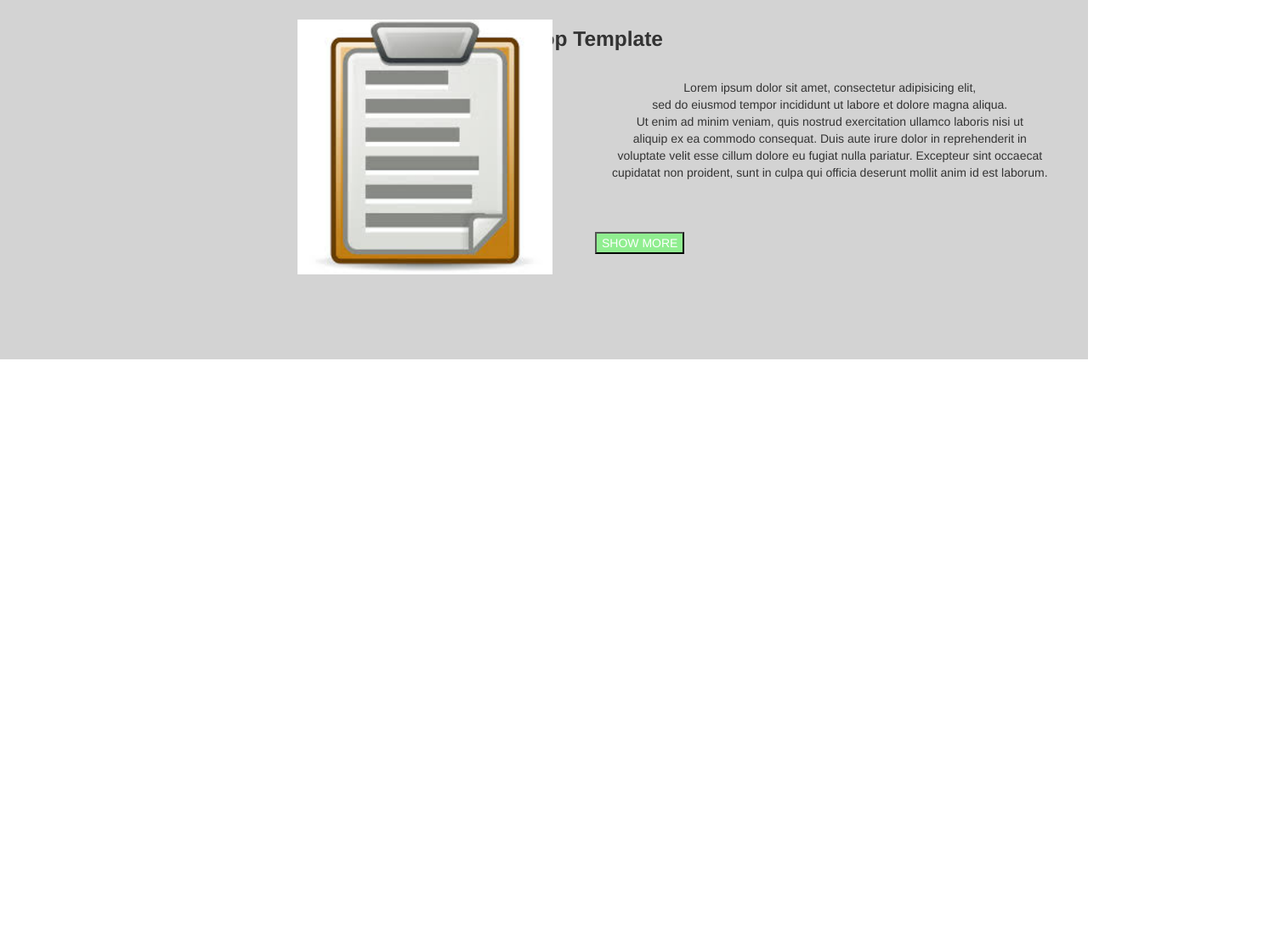
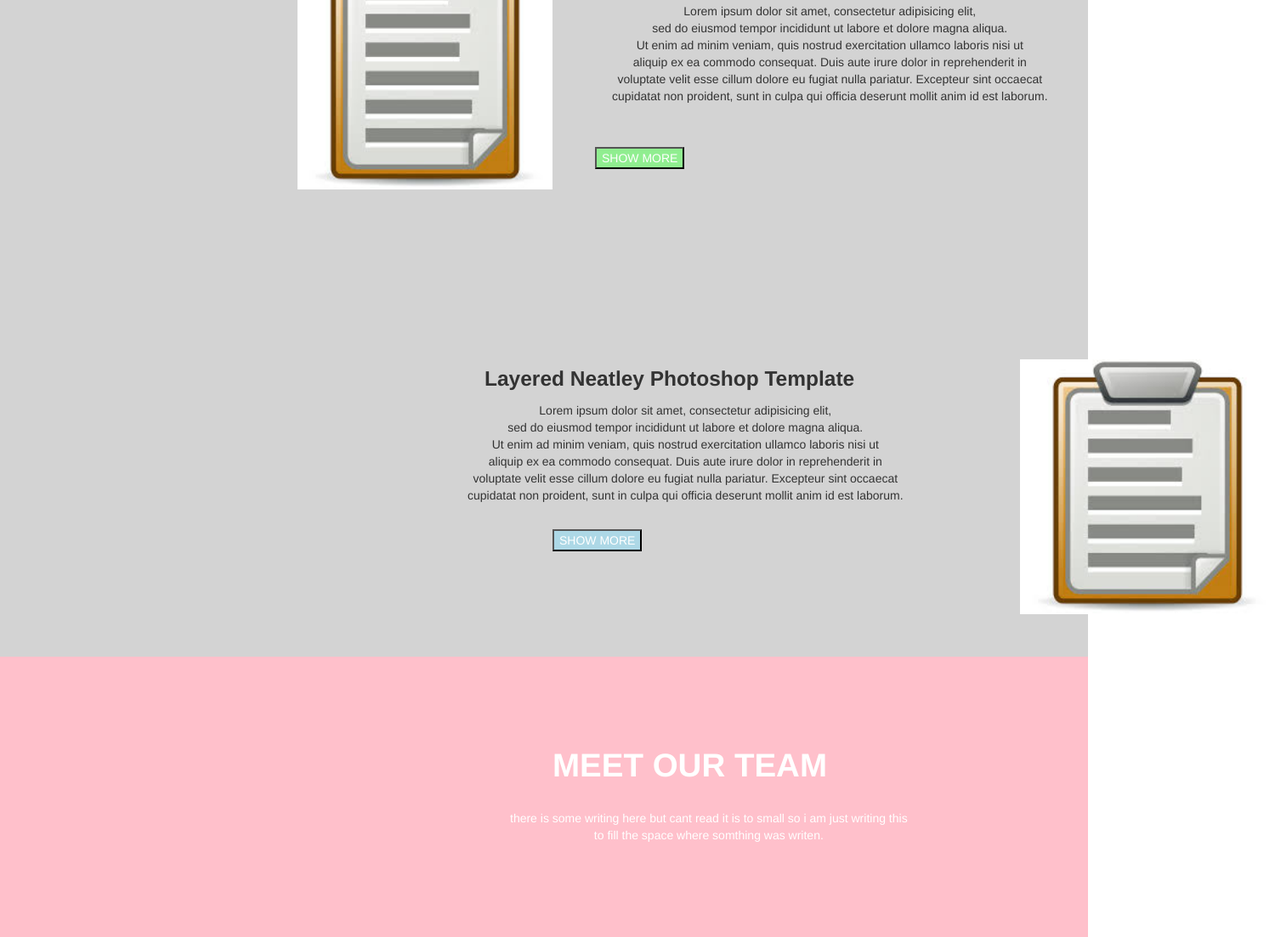
Before and after one commit to Ronlarez/week5project, a plain HTML site: page index.html in a window 1280 px wide. Shown: the part 1877-2980 px from the top of the page at 85% size, 1500 px wide, since content can reach past the window. Before the commit the page ends 2300 px from the top, so only its background shows below. Drawn offline with nearby package versions, Linux system fonts and the light colour scheme.

Commit message:
fifth commit

```diff
--- a/css/main.css
+++ b/css/main.css
@@ -94,14 +94,14 @@ h3{
 .section3{
   position: absolute;
   background-color: lightgray;
-  height: 600px;
+  height: 960px;
   width: 100%;
   top: 1700px;
 }
 h4{
   position: absolute;
   float: right;
-  top: 200px;
+  top: 100px;
   right: 500px;
   font-size: 1.75em;
   font-weight: bold;
@@ -110,7 +110,7 @@ h4{
 .section3 p{
   position: absolute;
   left: 720px;
-  top: 270px;
+  top: 180px;
   text-align: center;
 
 }
@@ -119,15 +119,70 @@ h4{
   position: absolute;
   height: 300px;
   width: 300px;
-  top: 200px;
+  top: 100px;
   left: 350px;
 }
 
 button.showmore{
   position: absolute;
   left:700px;
-  top: 450px;
+  top: 350px;
   background-color: lightgreen;
+  color: white;
+}
+  .container2 img{
+  position: absolute;
+  height: 300px;
+  width: 300px;
+  top: 600px;
+  left: 1200px;
+
+}
+h5{
+  position: absolute;
+  float: left;
+  top: 600px;
+  left: 570px;
+  font-size: 1.75em;
+  font-weight: bold;
+}
+
+.section3 p2{
+  position: absolute;
+  left: 550px;
+  top: 650px;
+  text-align: center;
+}
+
+button.show{
+  position: absolute;
+  left:650px;
+  top: 800px;
+  background-color: lightblue;
+  color: white;
+}
+
+.section4{
+  position: absolute;
+  background-color: pink;
+  height: 960px;
+  width: 100%;
+  top: 2650px;
+}
+.section4 header{
+  position: absolute;
+  top: 100px;
+  left: 650px;
+  font-size: 2.75em;
+  font-weight: bold;
   color: white;
 
 }
+
+.section4 p{
+  position: absolute;
+  top: 180px;
+  left: 600px;
+  color: white;
+  text-align: center;
+}
--- a/index.html
+++ b/index.html
@@ -124,14 +124,28 @@ as it showes on the template im replicating.</p>
 <button class="showmore" type="button" onclick="alert('Hello world!')">SHOW MORE</button>
 
 </div>
-
-
-
-
-
+<div class="container2">
+  <img src="img/clipboard.jpg" alt="">
+  </div>
+  <div class="button">
+    <button class="show" type="button" onclick="alert('Hello world!')">SHOW MORE</button>
+  </div>
+<h5>Layered Neatley Photoshop Template</h5>
+<p2>Lorem ipsum dolor sit amet, consectetur adipisicing elit,<br>
+  sed do eiusmod tempor incididunt ut labore et dolore magna aliqua.<br>
+ Ut enim ad minim veniam, quis nostrud exercitation ullamco laboris nisi ut<br>
+  aliquip ex ea commodo consequat. Duis aute irure dolor in reprehenderit in<br>
+   voluptate velit esse cillum dolore eu fugiat nulla pariatur. Excepteur sint occaecat<br>
+    cupidatat non proident, sunt in culpa qui officia deserunt mollit anim id est laborum.</p2>
 
 </section>
 
+<section class="section4">
+  <header>MEET OUR TEAM</header>
+  <p>there is some writing here but cant read it is to small so i am just writing this<br>
+  to fill the space where somthing was writen.</p>
+
+</section>
 
 
 
```
